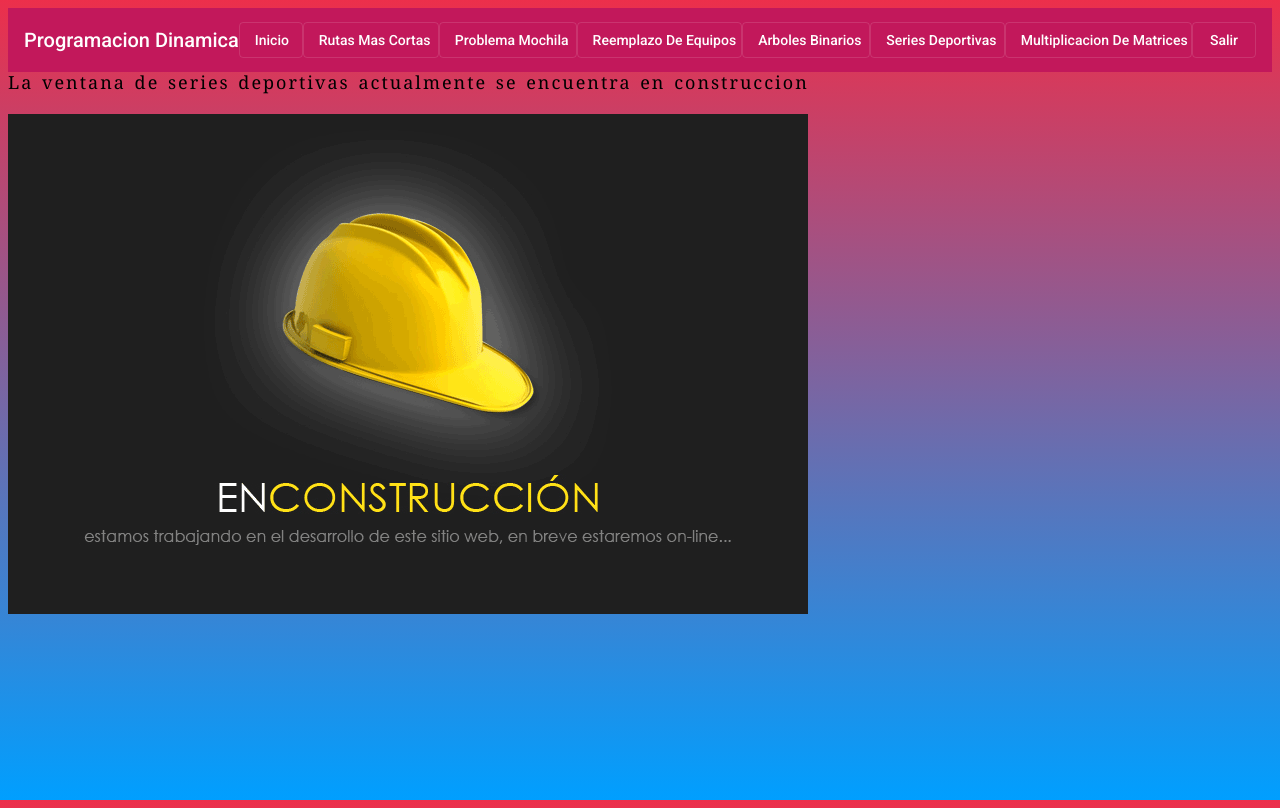
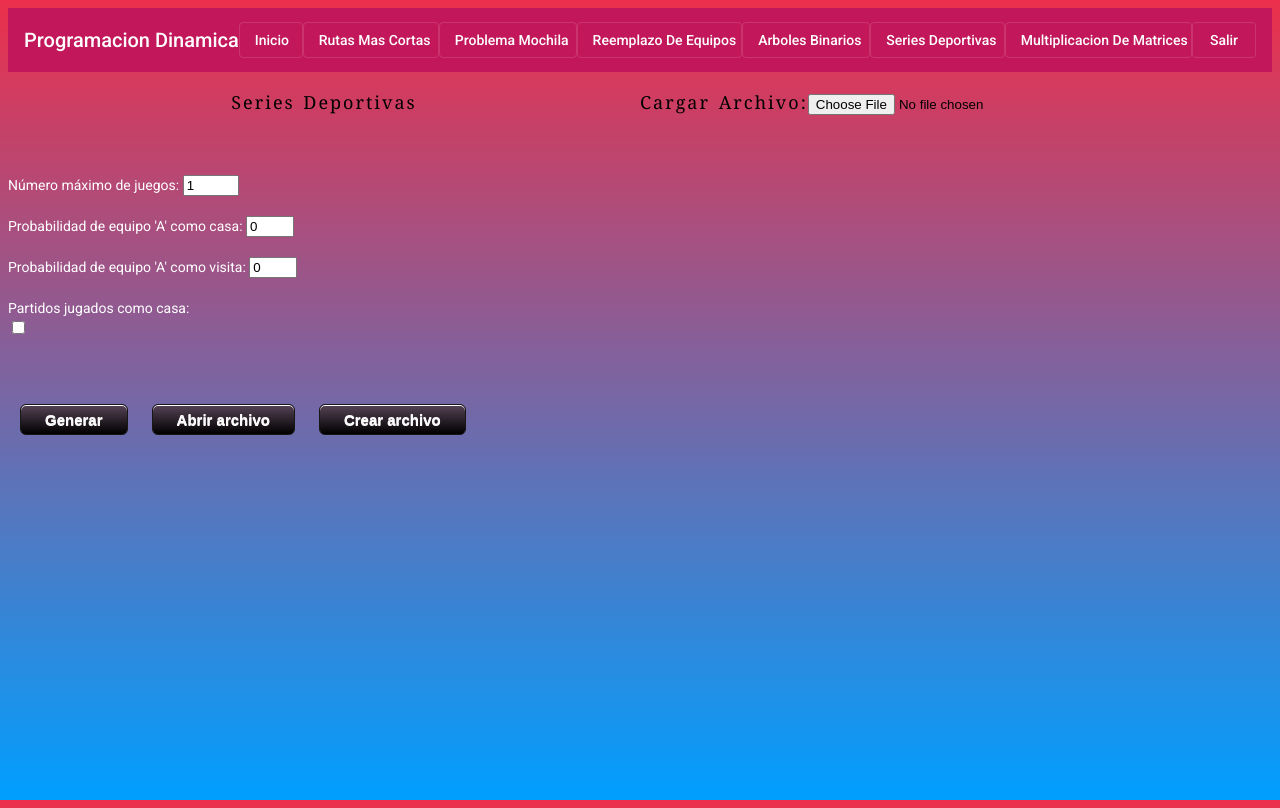
Before and after one commit to phantom94/ProgramacionDinamicaIO, an Angular app: page /seriesdeportivas in a window 1280 px wide. Built offline with nearby package versions, Linux system fonts and the light colour scheme.

Commit message:
Series deportivas
Finalización de series deportivas

```diff
--- a/src/app/components/ventanaseriesdeportivas/ventanaseriesdeportivas.component.css
+++ b/src/app/components/ventanaseriesdeportivas/ventanaseriesdeportivas.component.css
@@ -9,4 +9,45 @@
     font-style: normal;
     font-variant: normal;
     text-transform: none;
-    }
+}
+
+.tagP {
+    color: #ffffff;
+    font-weight: 400;
+}
+
+.myButton {
+	box-shadow:inset 0px 1px 0px 0px #ffffff;
+	background:linear-gradient(to bottom, #524052 5%, #000000 100%);
+	background-color:#524052;
+	border-radius:6px;
+	border:1px solid #171717;
+	display:inline-block;
+	cursor:pointer;
+	color:#fafafa;
+	font-family:Arial;
+	font-size:15px;
+	font-weight:bold;
+	padding:6px 24px;
+    margin: 25px 12px 0px 12px;
+	text-decoration:none;
+	text-shadow:0px 1px 0px #ffffff;
+}
+.myButton:hover {
+	background:linear-gradient(to bottom, #000000 5%, #524052 100%);
+	background-color:#000000;
+}
+.myButton:active {
+	position:relative;
+	top:1px;
+}
+
+table {
+    color: #fafafa;
+	text-align: center;
+}
+
+th {
+	text-align: center;
+	border:1px solid #000000;
+}
--- a/src/app/components/ventanaseriesdeportivas/ventanaseriesdeportivas.component.html
+++ b/src/app/components/ventanaseriesdeportivas/ventanaseriesdeportivas.component.html
@@ -1,4 +1,37 @@
-<a class="font">La ventana de series deportivas actualmente se encuentra en construccion</a>
 <br>
-<br>
-<img src="assets/img/enconstruccion.png">
+
+<div>
+    <div style="display: flex;">
+        <div style="width: 50%; ; text-align: center;">
+            <a class="font">Series Deportivas</a>
+        </div>
+       <div style="flex-grow: 1;">
+            <a class="font">Cargar Archivo:</a><input type="file" id="file-selector" class="css-input" (change)="lectorArchivos($event)" accept=".txt">
+        </div>
+    </div>
+    <br><br><br>
+    <div *ngIf="!generado">
+        <a class="tagP">Número máximo de juegos: </a><input id="juegosMax" class="contador" (change)="crearChecks()" type="number" min="1" max="11" value="1" >
+        <br><br>
+        <a class="tagP">Probabilidad de equipo 'A' como casa:  </a><input type="number" id="Ph" class="contador" min="0" max="1" value="0">
+        <br><br>
+        <a class="tagP">Probabilidad de equipo 'A' como visita:  </a><input type="number" id="Pr" class="contador" min="0" max="1" value="0">
+        <br><br>
+        <a class="tagP">Partidos jugados como casa: </a>
+        <div id="botones">
+            <input id="hh" type="checkbox">
+        </div>
+        <br><br>
+        <button type="button" (click)="generar()" class="myButton">Generar</button>
+        <button type="button" (click)="cargarArchivo()"  class="myButton">Abrir archivo</button>
+        <button type="button" (click)="crearArchivo()"  class="myButton">Crear archivo</button>
+    </div>
+    <div>
+        <table style="width:100%">
+            <tbody id="tablaRes">
+            </tbody>
+        </table>
+    </div>
+    <br><br><br>
+    <button *ngIf="generado" type="button" (click)="reiniciar()" class="myButton">Reiniciar</button>
+</div>
--- a/src/app/components/ventanaseriesdeportivas/ventanaseriesdeportivas.component.ts
+++ b/src/app/components/ventanaseriesdeportivas/ventanaseriesdeportivas.component.ts
@@ -12,4 +12,153 @@ export class VentanaseriesdeportivasComponent implements OnInit {
   ngOnInit(): void {
   }
 
+generado=false;
+cantidad=1;
+ph=0;
+pr=0;
+contenidoArchivo="";
+tabla:number[][]=[];
+listaCasa:boolean[]=[];
+
+public iniciar(n:number){
+  for(var i=0;i<=n;i++){
+    var fila=[]
+    for(var j=0;j<=n;j++){
+      fila.push(0);
+    }
+    this.tabla.push(fila);
+  }
 }
+
+public generar(){
+  this.generado=true;
+  this.cantidad= +(<HTMLInputElement>document.getElementById("juegosMax")).value;
+  this.ph=+(<HTMLInputElement>document.getElementById("Ph")).value;
+  this.pr=+(<HTMLInputElement>document.getElementById("Pr")).value;
+  var checks= document.getElementById("botones").childNodes;
+  this.listaCasa=[];
+  checks.forEach((currentValue, currentIndex, listObj)=>{this.listaCasa.push((<HTMLInputElement>currentValue).checked);});
+  this.iniciar((this.cantidad+1)/2);
+  for (let i = 0; i <= (this.cantidad+1)/2; i++) {
+    for (let j = 0; j <= (this.cantidad+1)/2; j++) {
+      if(i==0 && j==0){
+        continue;
+      }else{
+        if(i==0){
+          this.tabla[i][j]=1;
+        }else{
+          if(j==0){
+            this.tabla[i][j]=0;
+          }else{
+
+            if(this.listaCasa[Math.abs((i+j)-this.cantidad-1)]){
+              var res=this.ph*this.tabla[i-1][j]+(1-this.ph)*this.tabla[i][j-1];
+              this.tabla[i][j]= Math.round((res+Number.EPSILON)*10000)/10000;
+            }else{
+              var res=this.pr*this.tabla[i-1][j]+(1-this.pr)*this.tabla[i][j-1];
+              this.tabla[i][j]=Math.round((res+Number.EPSILON)*10000)/10000;
+            }
+          }
+        }
+      }
+    }
+
+  }
+  var contenido="<tr><th></th>";
+  for (let i = 0; i <=(this.cantidad+1)/2; i++) {
+    contenido+= `<th>${i}</th>`;
+  }
+  contenido+=`</tr>`;
+
+  for (let i = 0; i <= (this.cantidad+1)/2; i++) {
+    contenido+=`<tr><th>${i}</th>`
+    for (let j = 0; j <= (this.cantidad+1)/2; j++) {
+      contenido+=`<td>${this.tabla[i][j]}</td>`;
+    }
+    contenido+=`</tr>`;
+  }
+
+
+  document.getElementById("tablaRes").innerHTML+=contenido;
+
+
+}
+
+public reiniciar(){
+  this.tabla=[];
+  this.listaCasa=[];
+  this.generado=false;
+  this.contenidoArchivo="";
+  document.getElementById("tablaRes").innerHTML="";
+}
+
+public crearChecks(){
+  var contenido="";
+  var cantidad= +(<HTMLInputElement>document.getElementById("juegosMax")).value;
+  for(var i=0;i<cantidad;i++){
+    contenido+=`<input type="checkbox">`;
+  }
+  document.getElementById("botones").innerHTML=contenido;
+}
+// Lee el archivo especificado por el usuario
+// para completar la tabla de entrada del usuario
+public lectorArchivos(event:Event){
+
+  var file = (<HTMLInputElement>event.target).files[0];
+
+  var reader = new FileReader();
+
+  reader.onload= () => {
+    this.contenidoArchivo = reader.result as string;
+  }
+
+  reader.readAsText(file);
+
+}
+
+public cargarArchivo(){
+  var lineas = this.contenidoArchivo.split("\n");
+  (<HTMLInputElement>document.getElementById("juegosMax")).value=lineas[0];
+  (<HTMLInputElement>document.getElementById("Ph")).value=lineas[1];
+  (<HTMLInputElement>document.getElementById("Pr")).value=lineas[2];
+  var lista = lineas[3].split(" ");
+  var contenido="";
+  lista.forEach(elemento => {
+    if(!!+elemento){
+      contenido+=`<input type="checkbox" checked>`;
+    }else{
+      contenido+=`<input type="checkbox">`;
+    }
+  });
+  document.getElementById("botones").innerHTML=contenido;
+}
+
+public crearArchivo(){
+  this.cantidad= +(<HTMLInputElement>document.getElementById("juegosMax")).value;
+  this.ph=+(<HTMLInputElement>document.getElementById("Ph")).value;
+  this.pr=+(<HTMLInputElement>document.getElementById("Pr")).value;
+  var checks= document.getElementById("botones").childNodes;
+  this.listaCasa=[];
+  checks.forEach((currentValue, currentIndex, listObj)=>{this.listaCasa.push((<HTMLInputElement>currentValue).checked);});
+  var contenido=`${this.cantidad}\n${this.ph}\n${this.pr}\n`;
+  var listaStr="";
+  for(var i=0;i<this.listaCasa.length;i++){
+    if(i+1==this.listaCasa.length){
+      listaStr+=`${+ this.listaCasa[i]}`;
+    }else{
+      listaStr+=`${+ this.listaCasa[i]} `;
+    }
+  }
+  contenido+=listaStr;
+  this.tabla=[];
+  this.listaCasa=[];
+  this.generado=false;
+  this.contenidoArchivo="";
+  var elemento = document.createElement('a');
+  elemento.setAttribute('href',`data:text/plain;charset=utf-8,${contenido}`);
+  elemento.setAttribute('download', "Datos_Equipos");
+
+  elemento.dispatchEvent(new MouseEvent("click"));
+}
+
+}
```
Also changed, not shown: 1 other file (tests, documents, lock files or other folders).
